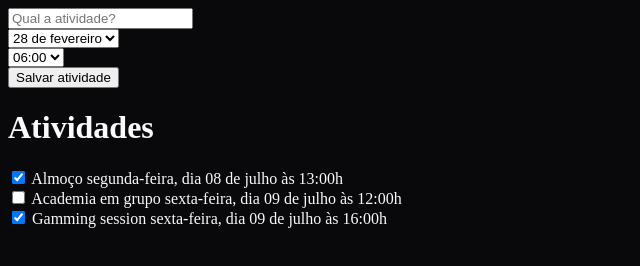
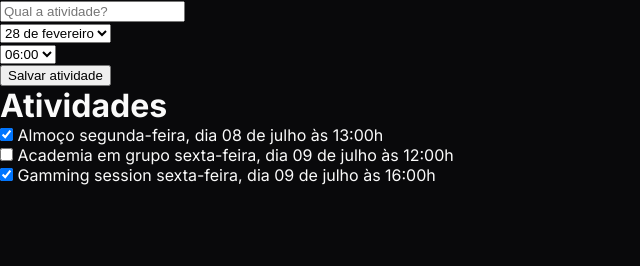
Before and after one commit to aksa-mendonca/rocketseat-nlwjourney, a plain HTML site: page index.html in a window 1280 px wide. Shown: the whole page, without its empty margins (0-640 px from the left). Drawn offline with nearby package versions, Linux system fonts and the light colour scheme.

Commit message:
começo do css

```diff
--- a/index.html
+++ b/index.html
@@ -8,21 +8,24 @@
 </head>
 <body>
 
+    <div id="app">
         <form onsubmit="salvarAtividade(event)">
-        <div>
+            <div class="fields">
+                <div class="field-wrapper">
                     <input type="text" placeholder="Qual a atividade?" name="atividade" required>
                 </div>
 
-        <div>
+                <div class="field-wrapper">
                     <select name="dia">
                         <option value="2024-03-01">01 de fevereiro</option>
                     </select>
                 </div>
 
-        <div>
+                <div class="field-wrapper">
                     <select name="hora">
                         <option value="10:30">10:30</option>
                     </select>
+                </div>
             </div>
 
             <button>Salvar atividade</button>
@@ -32,7 +35,14 @@
             <section></section>
 
         </main>
+    </div>
+
+
 </body>
+
+<link rel="preconnect" href="https://fonts.googleapis.com">
+<link rel="preconnect" href="https://fonts.gstatic.com" crossorigin>
+<link href="https://fonts.googleapis.com/css2?family=Inter:wght@100..900&display=swap" rel="stylesheet">
 
 <script src="https://cdn.jsdelivr.net/npm/dayjs@1/dayjs.min.js"></script>
 <script src="https://cdn.jsdelivr.net/npm/dayjs@1/locale/pt-br.js"></script>
--- a/style.css
+++ b/style.css
@@ -1,4 +1,9 @@
+* {
+    margin: 0;
+}
+
 html {
+    font-family: 'Inter', 'sans-serif';
     background-color: #09090b;
     color: #fafafa;
 }
```
Lines whose indentation alone changed are shown as unchanged.
